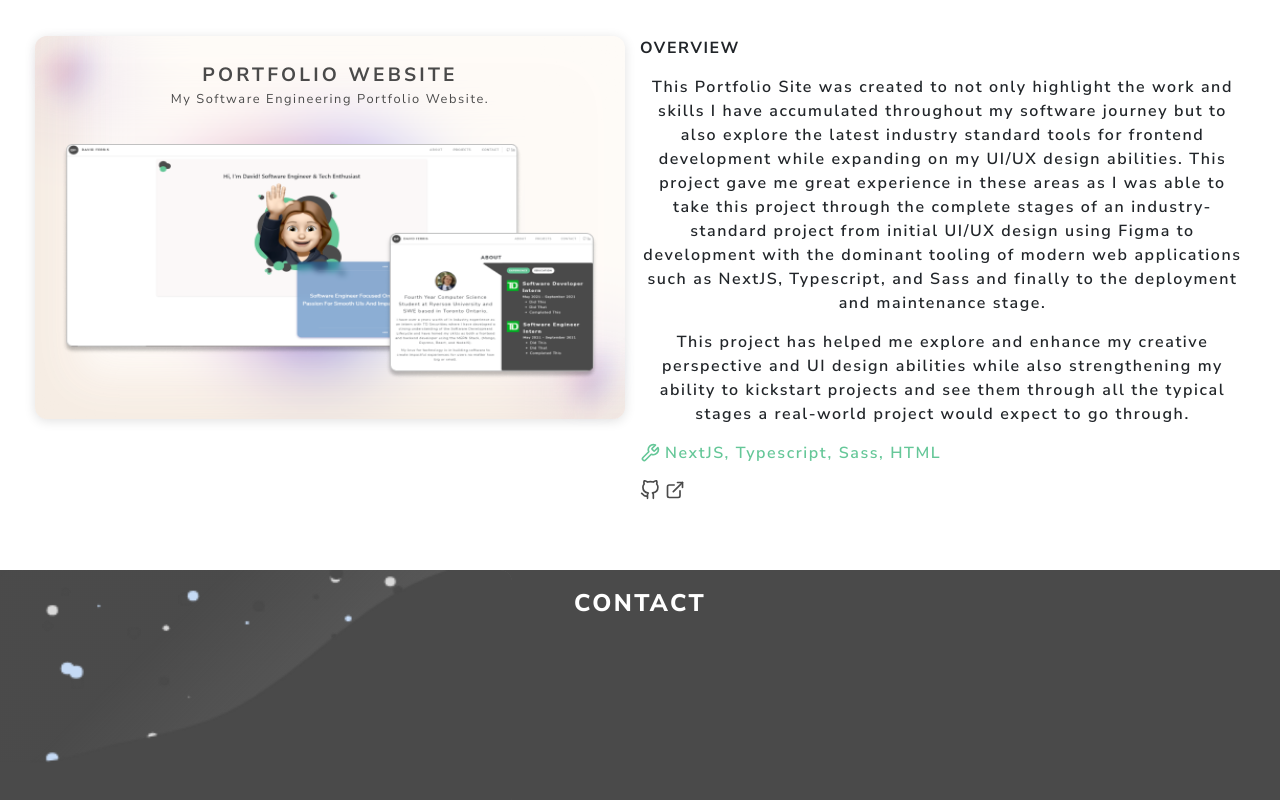
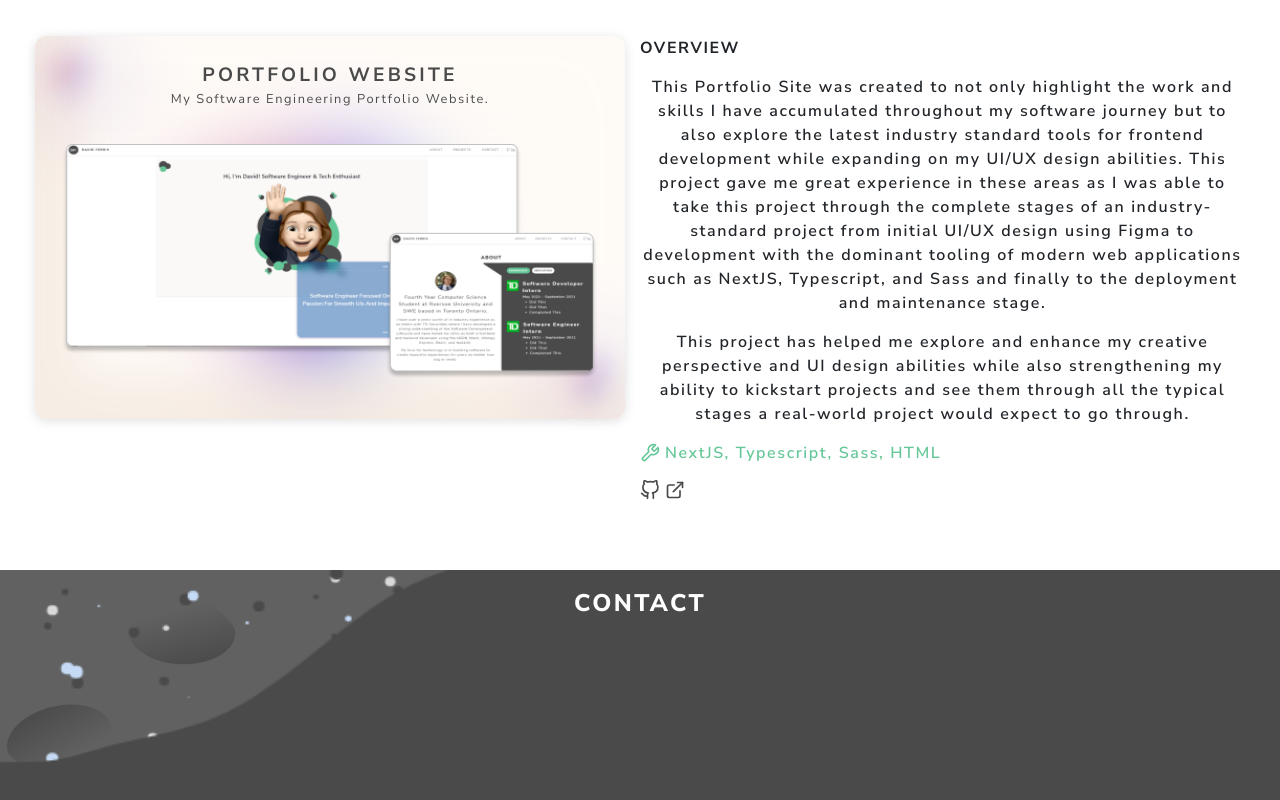
Before and after one commit to ferrisdavid/portfolio-site, a Next.js app: page / in a window 1280 px wide. Shown: the part 2816-3616 px from the top of the page. Built offline with nearby package versions, Linux system fonts and the light colour scheme.

Commit message:
Removed Border Radius from canvas elements + Added crater backdrop without linear gradient

```diff
--- a/components/GalaxyCanvas/GalaxyCanvas.module.scss
+++ b/components/GalaxyCanvas/GalaxyCanvas.module.scss
@@ -4,12 +4,16 @@
   position: absolute;
   width: 40%;
   height: 100%;
-  background: linear-gradient(
-    315.81deg,
-    #616161 20.33%,
-    rgba(112, 108, 108, 0.01) 70.01%
-  );
-  border-radius: 12px;
+  // background: linear-gradient(
+  //   315.81deg,
+  //   #616161 20.33%,
+  //   rgba(112, 108, 108, 0.01) 70.01%
+  // );
+  background-image: url("../../assets/craters.png");
+  background-repeat: space;
+  background-position: left;
+  background-color: #616161;
+  // border-radius: 12px;
   transform: translateZ(0);
   aspect-ratio: auto 958 / 927;
   overflow-clip-margin: content-box;
@@ -23,7 +27,7 @@
   width: 40%;
   height: 100%;
   background: transparent;
-  border-radius: 12px;
+  // border-radius: 12px;
   transform: translateZ(0);
   aspect-ratio: auto 958 / 927;
   overflow-clip-margin: content-box;
```
